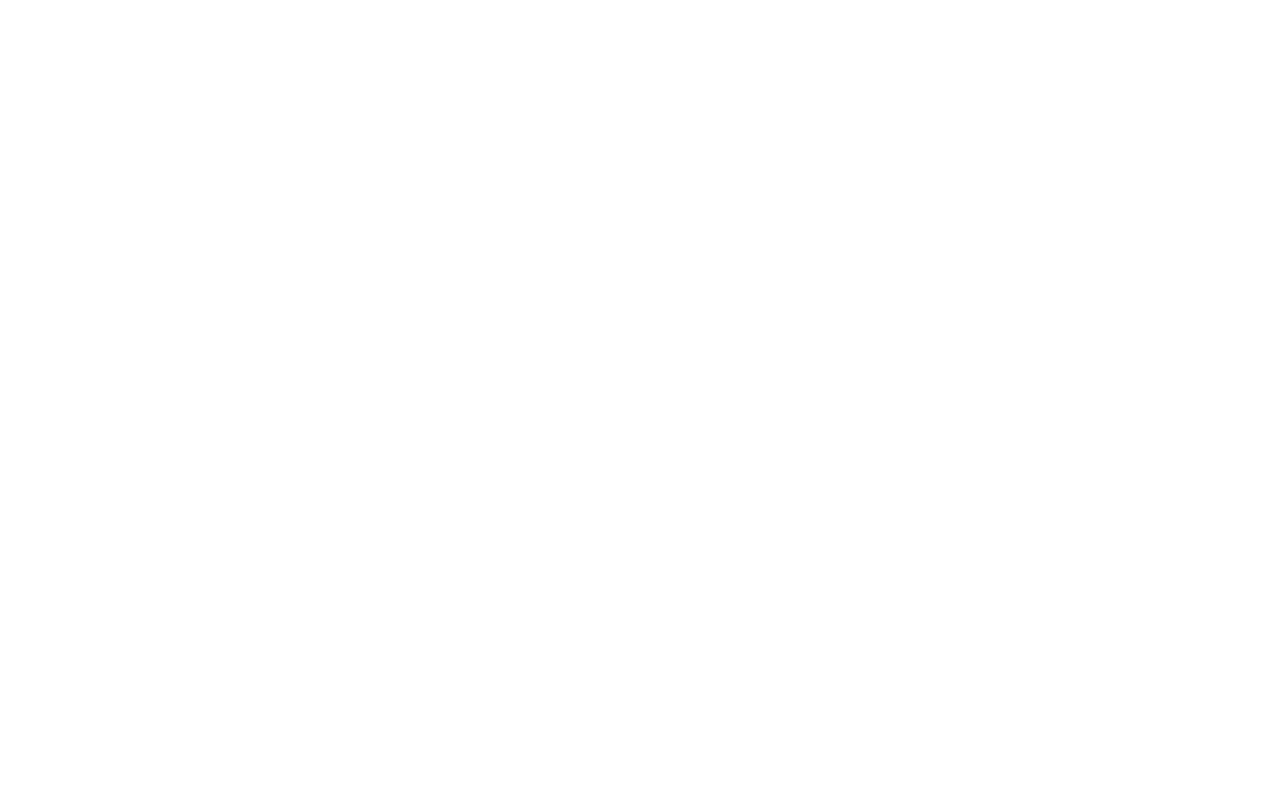
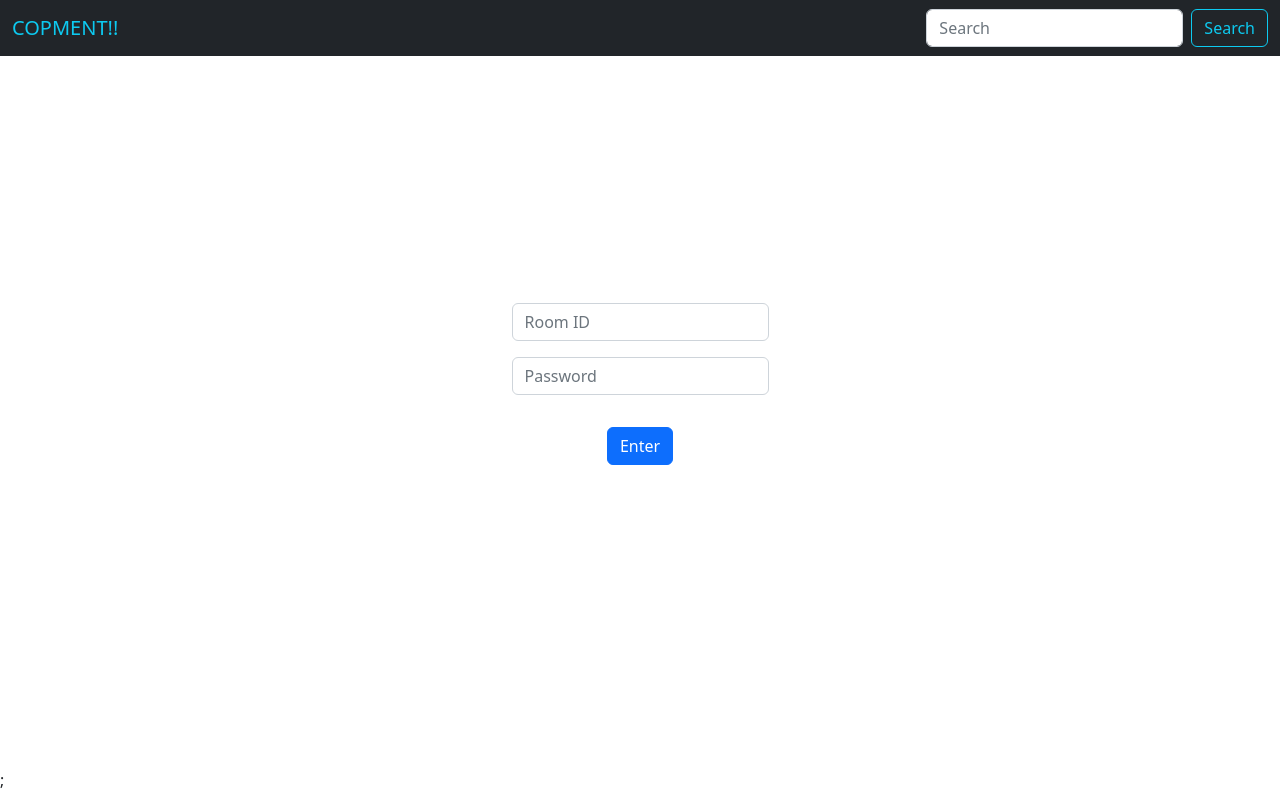
Before and after one commit to arhamabeer/copment, a React (Create React App) app: page /room in a window 1280 px wide. Before the commit this address had no page. Built offline with nearby package versions, Linux system fonts and the light colour scheme.

Commit message:
room 1st UI

```diff
--- a/src/App.tsx
+++ b/src/App.tsx
@@ -1,6 +1,12 @@
 import "./App.css";
 import "bootstrap/dist/css/bootstrap.min.css";
 import Router from "./config/router";
+import NavScrollExample from "./components/navbar";
 export default function App() {
-  return <Router />;
+  return (
+    <>
+      <NavScrollExample />
+      <Router />;
+    </>
+  );
 }
--- a/src/components/navbar.tsx
+++ b/src/components/navbar.tsx
@@ -3,6 +3,9 @@ import Container from "react-bootstrap/Container";
 import Form from "react-bootstrap/Form";
 import Nav from "react-bootstrap/Nav";
 import Navbar from "react-bootstrap/Navbar";
+
+// TODO: authentication on search bar
+const isAuthenticated = false;
 
 function NavScrollExample() {
   return (
--- a/src/config/router/index.tsx
+++ b/src/config/router/index.tsx
@@ -1,13 +1,13 @@
-import { BrowserRouter, Routes, Route, useRoutes } from "react-router-dom";
+import { BrowserRouter, Routes, Route } from "react-router-dom";
 import Home from "../../screens/home";
-
-const App = () => useRoutes([{ path: "/", element: <Home /> }]);
+import Room from "../../screens/room";
 
 export default function Router() {
   return (
     <BrowserRouter>
       <Routes>
-        <Route path="/" element={<App />} />
+        <Route path="/" element={<Home />} />
+        <Route path="/room" element={<Room />} />
       </Routes>
     </BrowserRouter>
   );
--- /dev/null
+++ b/src/screens/room.tsx
@@ -0,0 +1,27 @@
+import Button from "react-bootstrap/Button";
+import Form from "react-bootstrap/Form";
+
+function Room() {
+  return (
+    <>
+      <Form
+        className="container d-flex justify-content-center align-items-center flex-column"
+        style={{ height: "96vh" }}
+      >
+        <Form.Group className="mb-3" controlId="formBasicEmail">
+          <Form.Control type="number" placeholder="Room ID" />
+        </Form.Group>
+
+        <Form.Group className="mb-3" controlId="formBasicPassword">
+          <Form.Control type="password" placeholder="Password" />
+        </Form.Group>
+        <Form.Group className="mb-3" controlId="formBasicCheckbox"></Form.Group>
+        <Button variant="primary" type="submit">
+          Enter
+        </Button>
+      </Form>
+    </>
+  );
+}
+
+export default Room;
```
